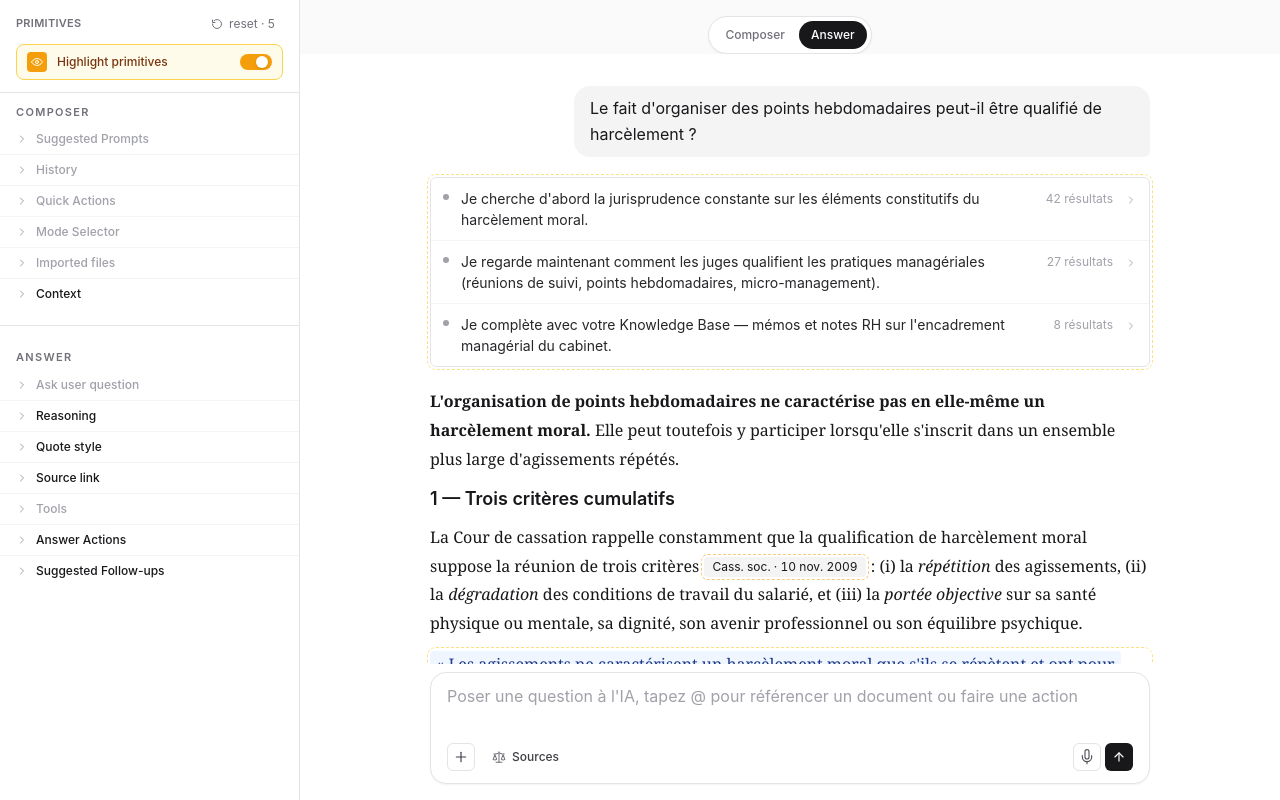
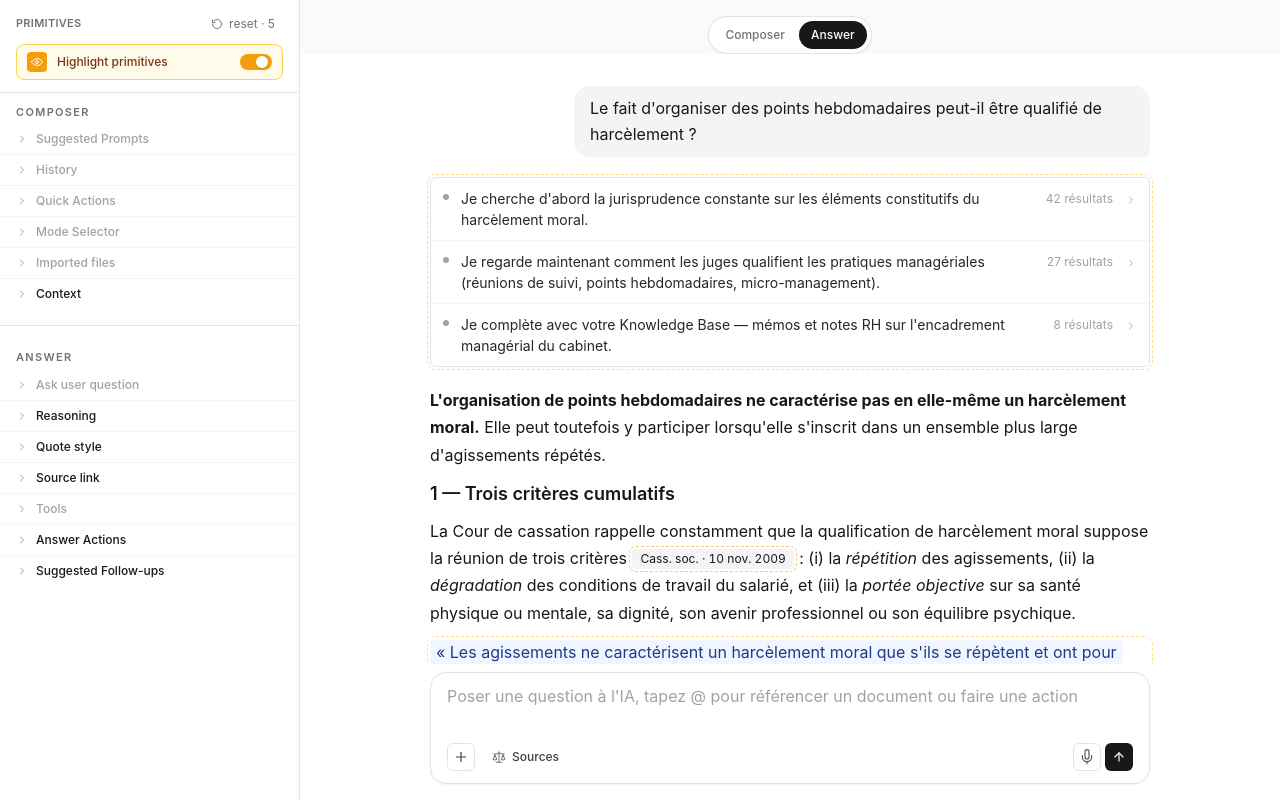
Before and after one commit to tguigue/assistant-2026-lab, a React (Vite) app: page / in a window 1280 px wide. Built offline with nearby package versions, Linux system fonts and the light colour scheme; a web font is replaced by a local one.

Commit message:
Switch answer body from serif (Tiempos) to sans (Inter)
.t-legal-large and .t-legal-base now use --font-sans. The serif body
didn't match the actual production Doctrine answer typography, which
is sans throughout. Line-height tightened slightly (1.8 → 1.7, 1.7 → 1.6).

```diff
--- a/src/index.css
+++ b/src/index.css
@@ -53,8 +53,8 @@
     letter-spacing: 0.12em;
     text-transform: uppercase;
   }
-  .t-legal-large { font-family: var(--font-legal); font-size: 16px; line-height: 1.8; font-weight: 400; }
-  .t-legal-base  { font-family: var(--font-legal); font-size: 14px; line-height: 1.7; font-weight: 400; }
+  .t-legal-large { font-family: var(--font-sans); font-size: 16px; line-height: 1.7; font-weight: 400; }
+  .t-legal-base  { font-family: var(--font-sans); font-size: 14px; line-height: 1.6; font-weight: 400; }
 
   .t-mono { font-family: var(--font-mono); font-variant-numeric: tabular-nums; }
   .t-tnum { font-variant-numeric: tabular-nums; }
```
